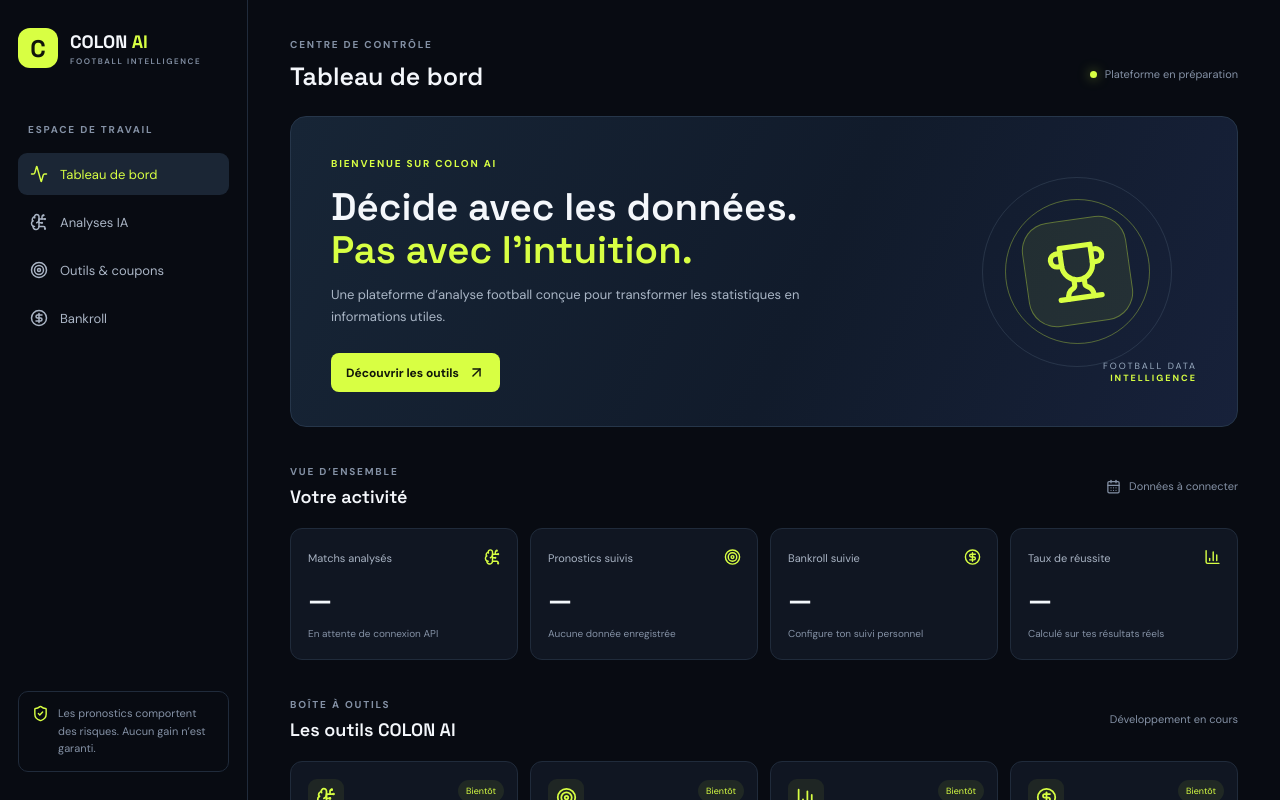
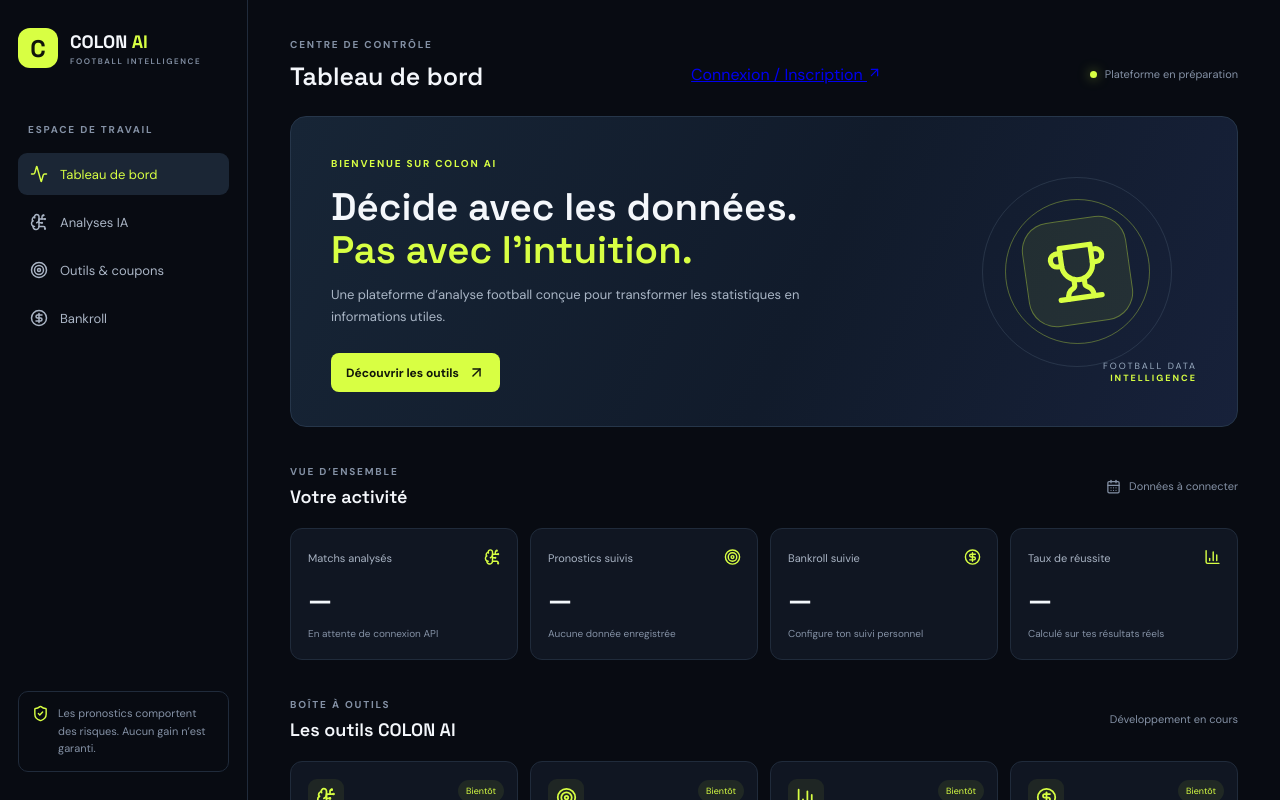
Before and after one commit to Ra759944/colon-ai.1, a Next.js app: page / in a window 1280 px wide. Shown: the top 800 px of the page. Built offline with nearby package versions, Linux system fonts and the light colour scheme.

Commit message:
feat(ui): add account access entry point

```diff
--- a/app/page.tsx
+++ b/app/page.tsx
@@ -19,7 +19,7 @@ export default function Home() {
       <div className="sidebar-bottom"><ShieldCheck size={17}/><span>Les pronostics comportent des risques. Aucun gain n’est garanti.</span></div>
     </aside>
     <section className="main-area">
-      <header className="topbar"><div><span className="eyebrow">CENTRE DE CONTRÔLE</span><h1>Tableau de bord</h1></div><div className="status"><span className="pulse"/> Plateforme en préparation</div></header>
+      <header className="topbar"><div><span className="eyebrow">CENTRE DE CONTRÔLE</span><h1>Tableau de bord</h1></div><a className="auth-top-link" href="/auth/login">Connexion / Inscription <ArrowUpRight size={15}/></a><div className="status"><span className="pulse"/> Plateforme en préparation</div></header>
       <section className="welcome"><div><span className="eyebrow light">BIENVENUE SUR COLON AI</span><h2>Décide avec les données.<br/><em>Pas avec l’intuition.</em></h2><p>Une plateforme d’analyse football conçue pour transformer les statistiques en informations utiles.</p><a href="#outils" className="primary-link">Découvrir les outils <ArrowUpRight size={17}/></a></div><div className="hero-art"><div className="orb orb-one"/><div className="orb orb-two"/><div className="hero-icon"><Trophy size={62}/></div><div className="hero-caption">FOOTBALL DATA<br/><b>INTELLIGENCE</b></div></div></section>
       <div className="section-heading"><div><span className="eyebrow">VUE D’ENSEMBLE</span><h3>Votre activité</h3></div><span className="muted"><CalendarDays size={15}/> Données à connecter</span></div>
       <div className="metrics"><article className="metric"><span>Matchs analysés</span><BrainCircuit/><strong>—</strong><small>En attente de connexion API</small></article><article className="metric"><span>Pronostics suivis</span><Target/><strong>—</strong><small>Aucune donnée enregistrée</small></article><article className="metric" id="bankroll"><span>Bankroll suivie</span><CircleDollarSign/><strong>—</strong><small>Configure ton suivi personnel</small></article><article className="metric"><span>Taux de réussite</span><BarChart3/><strong>—</strong><small>Calculé sur tes résultats réels</small></article></div>
```
